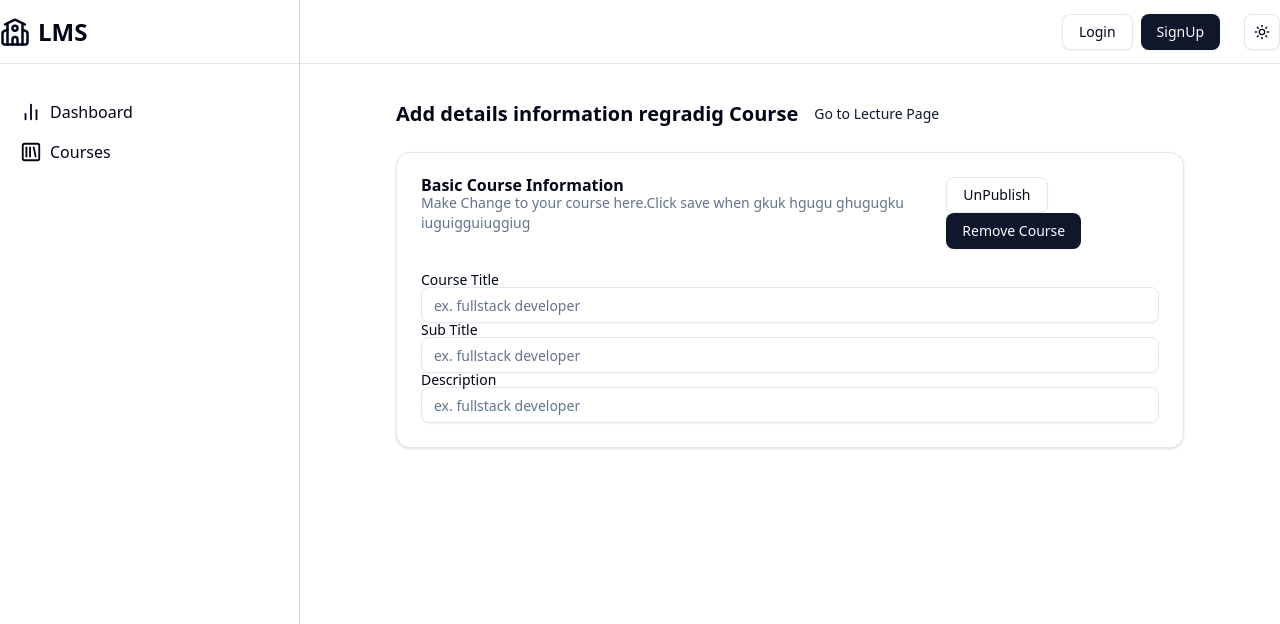
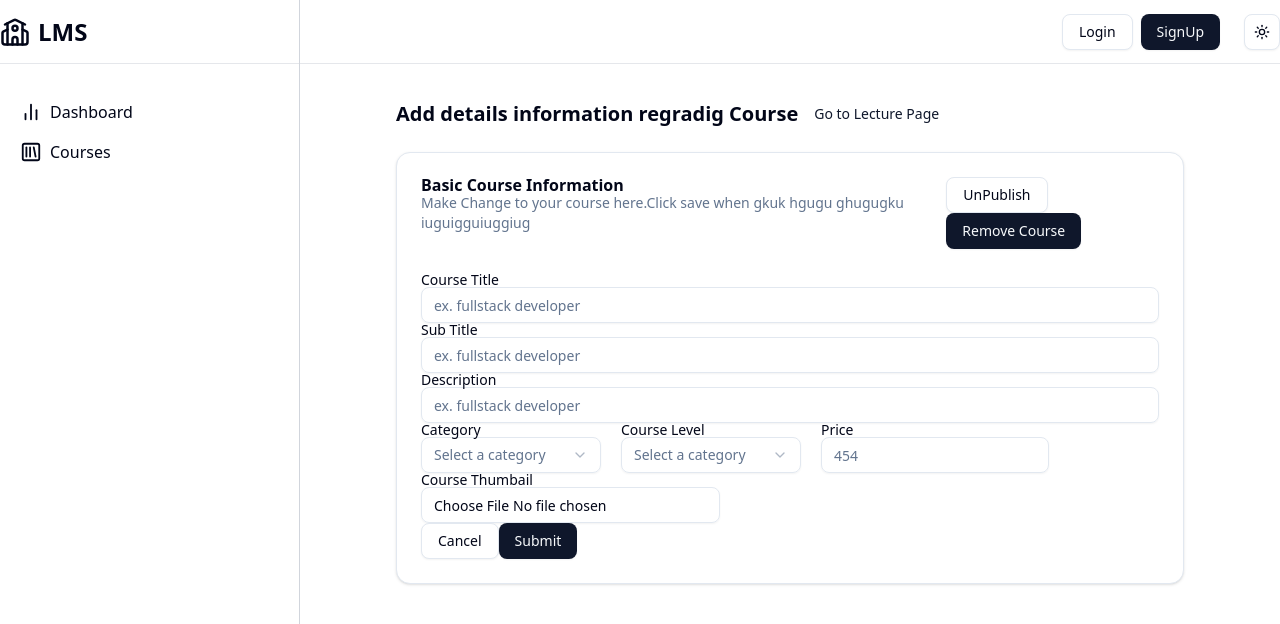
Before and after one commit to Prasun2004/College_Project, a React (Vite) app in the folder client/: page /admin/course/1 in a window 1280 px wide. Shown: the top 624 px of the page. Built offline with nearby package versions, Linux system fonts and the light colour scheme; no server answers.

Commit message:
course tab design complete

```diff
--- a/client/src/components/RichTextEditor.jsx
+++ b/client/src/components/RichTextEditor.jsx
@@ -1,12 +1,30 @@
 import React, { useState } from 'react';
 import ReactQuill from 'react-quill';
 import 'react-quill/dist/quill.snow.css';
+import { Label } from './ui/label';
+import { Input } from './ui/input';
 
-const RichTextEditor=()=> {
 
-  const [value, setValue] = useState('');
+const RichTextEditor=({input,setInput})=> {
 
-  return <ReactQuill theme="snow" value={value} onChange={setValue} />;
+
+
+  const handleChnage=(content)=>{
+      setInput({...input, description:content})
+  }
+
+  return(
+   <>
+    <Label>Description</Label>
+             <Input
+              type='text'
+              value={input?.description}
+              name='description'
+              onChange={handleChnage}
+              placeholder="ex. fullstack developer"
+      />
+   </>
+  );
 }
 
 export default RichTextEditor ;
--- a/client/src/pages/admin/course/CourseTab.jsx
+++ b/client/src/pages/admin/course/CourseTab.jsx
@@ -3,10 +3,54 @@ import { Button } from '@/components/ui/button'
 import { Card, CardContent, CardDescription, CardHeader, CardTitle } from '@/components/ui/card'
 import { Input } from '@/components/ui/input'
 import { Label } from '@/components/ui/label'
-import React from 'react'
+import { Select, SelectContent, SelectGroup, SelectItem, SelectLabel, SelectTrigger, SelectValue } from '@/components/ui/select'
+import { Loader2 } from 'lucide-react'
+import React, { useState } from 'react'
+import { useNavigate } from 'react-router-dom'
 
 export default function CourseTab() {
    const isPublish =true;
+   const isLoading=false;
+
+   const [input,setInput]=useState({
+      courseTitle:"",
+      subTitle:"",
+      description:"",
+      category:"",
+      courseLevel:"",
+      coursePrice:"",
+      courseThumbnail:""
+   });
+
+   const [image,setImage]=useState("");
+
+   const navigate =useNavigate();
+
+   const changeEventHandler=(e)=>{
+     const {name,value} =e.target;
+     setInput({...input ,[name]:value});
+   };
+
+   const selectCategory=(val)=>{
+    setInput({...input, category:val});
+   }
+
+   const selectCourse=(val)=>{
+    setInput({...input, courseLevel:val});
+   }
+
+   const selectFile=(e)=>{
+     const file=e.target.files?.[0];
+     if (file) {
+        setInput({...input, courseThumbnail:file});
+        const fileReader =new FileReader();
+        fileReader.onloadend =()=>{
+           setImage(fileReader.result);
+        }
+        fileReader.readAsDataURL(file);
+     }
+   }
+
   return (
     <Card>
     <CardHeader className='flex flex-row jutify-between'>
@@ -34,6 +78,8 @@ export default function CourseTab() {
              <Input
               type='text'
               name='CourseTitle'
+              value={input.courseTitle}
+              onChange={changeEventHandler}
               placeholder="ex. fullstack developer"
              />
            </div>
@@ -42,17 +88,98 @@ export default function CourseTab() {
              <Input
               type='text'
               name='subTitle'
+              value={input.subTitle}
+              onChange={changeEventHandler}
               placeholder="ex. fullstack developer"
              />
            </div>
            <div>
-             <Label>Description</Label>
-             <Input
-              type='text'
-              name='description'
-              placeholder="ex. fullstack developer"
-             />
+             <RichTextEditor input={input} setInput={setInput}/>
            </div>
+           <div className='flex items-center gap-5'>
+            <div>
+            <Label>Category</Label>
+          <Select onValueChange={selectCategory}>
+            <SelectTrigger className="w-[180px]">
+              <SelectValue placeholder="Select a category" />
+            </SelectTrigger>
+            <SelectContent>
+              <SelectGroup>
+                <SelectLabel>Category</SelectLabel>
+                <SelectItem value="Next JS">Next JS</SelectItem>
+                <SelectItem value="Data Science">Data Science</SelectItem>
+                <SelectItem value="Frontend Development">
+                  Frontend Development
+                </SelectItem>
+                <SelectItem value="Fullstack Development">
+                  Fullstack Development
+                </SelectItem>
+                <SelectItem value="MERN Stack Development">
+                  MERN Stack Development
+                </SelectItem>
+                <SelectItem value="Javascript">Javascript</SelectItem>
+                <SelectItem value="Python">Python</SelectItem>
+                <SelectItem value="Docker">Docker</SelectItem>
+                <SelectItem value="MongoDB">MongoDB</SelectItem>
+                <SelectItem value="HTML">HTML</SelectItem>
+              </SelectGroup>
+            </SelectContent>
+          </Select>
+            </div>
+            <div>
+              <Label>Course Level</Label>
+                        <Select  onValueChange={selectCourse}>
+                          <SelectTrigger className="w-[180px]">
+                            <SelectValue placeholder="Select a category" />
+                          </SelectTrigger>
+                          <SelectContent>
+                            <SelectGroup>
+                              <SelectLabel>Course Level</SelectLabel>
+                              <SelectItem value="Beginner">Beginner</SelectItem>
+                              <SelectItem value="Medium">Medium</SelectItem>
+                              <SelectItem value="Advance">Advance</SelectItem>
+                            </SelectGroup>
+                          </SelectContent>
+                        </Select>
+            </div>
+            <div>
+              <Label>Price</Label>
+              <Input
+              type="number"
+              name="coursePrice"
+              value={input.coursePrice}
+              onChange={changeEventHandler}
+              placeholder="454"
+              className="w-fit"
+              />
+            </div>
+           </div>
+           <div>
+              <Label>Course Thumbail</Label>
+              <Input
+               type="file"
+               accepts="image/*"
+               className="w-fit"
+               onChange={selectFile}
+              />
+              {
+                image  && (
+                  <img src={image} className='e-64 my-2'/>
+                )
+              }
+            </div>
+            <div>
+              <Button variant="outline" onClick={()=>navigate("/admin/course")}>Cancel</Button>
+              <Button disabled={isLoading}>
+                {
+                  isLoading ? (
+                      <>
+                       <Loader2 className='mr-2 h-4 w-4 animate-spin'/>
+                      </>
+                  ) :"Submit"
+                }
+              </Button>
+            </div>
         </div>
     </CardContent>
     </Card>
```
